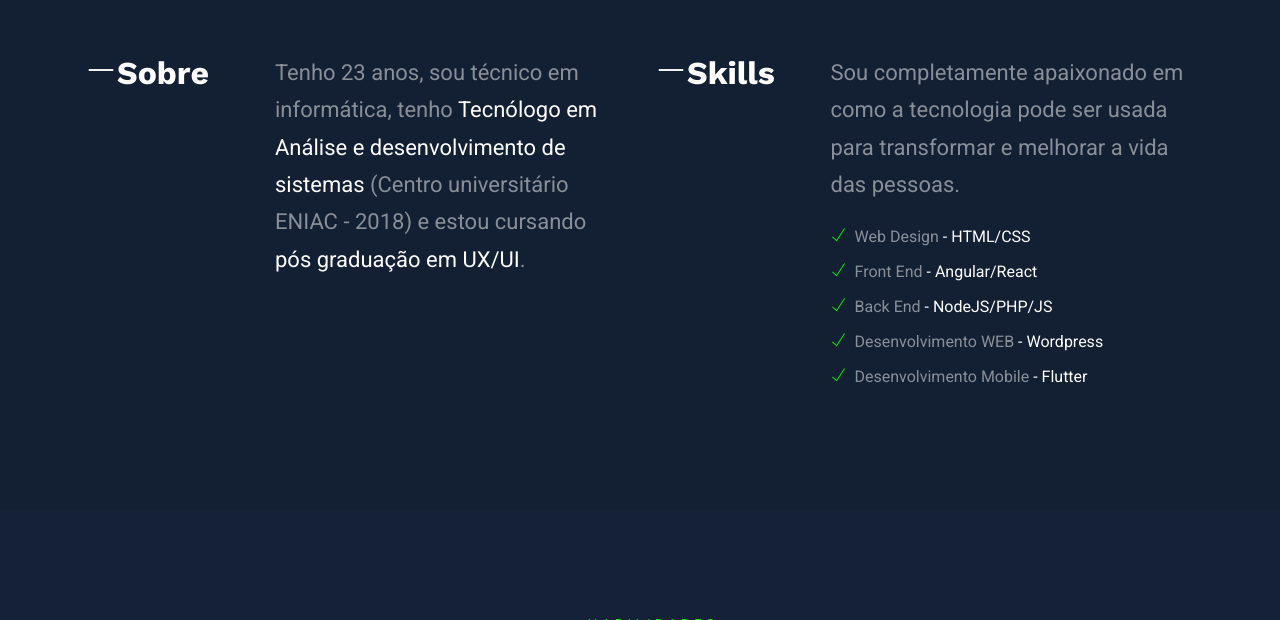
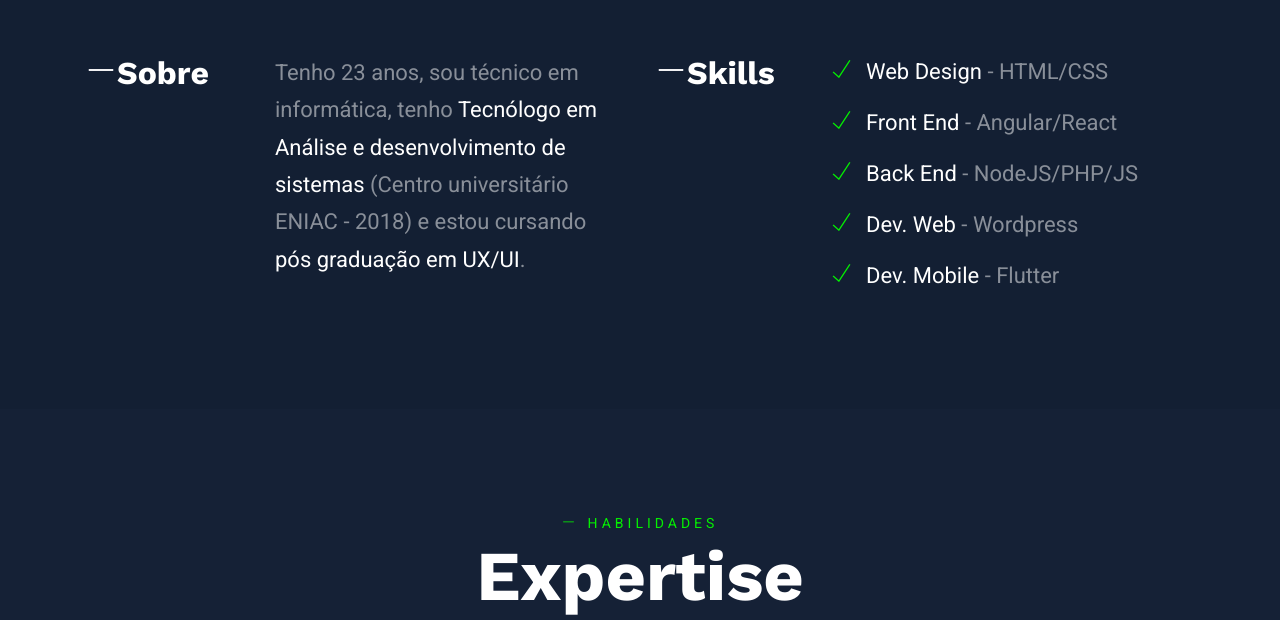
Before and after one commit to marcossancal/marcossancal.github.io, a plain HTML site: page index.html in a window 1280 px wide. Shown: the part 1062-1682 px from the top of the page. Drawn offline with nearby package versions, Linux system fonts and the light colour scheme.

Commit message:
Ajustes 2.0

```diff
--- a/index.html
+++ b/index.html
@@ -55,7 +55,7 @@
 			<div class="col-lg-6 col-12 col-md-7">
 				<div class="ml-5 position-relative mt-5 mt-lg-0">
 					<span class="head-trans">Marcos</span>
-					<h1 class="font-weight-normal text-color text-md"><i class="ti-minus mr-2"></i>Desenvolvedor de Softwares</h1>
+					<h1 class="font-weight-normal text-color text-md sm-hidden"><i class="ti-minus mr-2"></i>Desenvolvedor/Designer</h1>
 					<h2 class="mt-3 text-lg mb-3 text-capitalize">Marcos Sanches</h2>
 					<p class="animated fadeInUp lead mt-4 mb-5 text-white-50 lh-35">Tenho 23 anos, sou analista de sistemas e trabalho principalmente com JavaScript e PHP. Estou fazendo pós graduação em UX/UI, estudo Java, Angular e sou apaixonado pela forma como a tecnologia pode transformar a vida das pessoas.</p>
 					<a href="#about" class="btn btn-solid-border">Sobre mim</a>
@@ -84,17 +84,14 @@
 						<h2><i class="ti-minus"></i>Skills</h2>
 					</div>
 					<div class="col-lg-9 pl-5">
-						<p class="text-white-50 text-md">
-							Sou completamente apaixonado em como a tecnologia pode ser usada para transformar e melhorar a vida das pessoas.
-						</p>
 						<ul class="list-unstyled lh-35">
-							<li><i class="ti-check mr-2 text-color"></i><span class="text-white-50">Web Design</span> - HTML/CSS</li>
-						    <li><i class="ti-check mr-2 text-color"></i><span class="text-white-50">Front End</span> - Angular/React</li>
-						    <li><i class="ti-check mr-2 text-color"></i><span class="text-white-50">Back End</span> - NodeJS/PHP/JS</li>
-						    <li><i class="ti-check mr-2 text-color"></i><span class="text-white-50">Desenvolvimento WEB</span> - Wordpress</li>
-						    <li><i class="ti-check mr-2 text-color"></i><span class="text-white-50">Desenvolvimento Mobile</span> - Flutter</li>
+							<li><p class="text-md text-white-50"><i class="ti-check mr-2 text-color"></i> <span class="text-white">Web Design</span> - HTML/CSS</p></li>
+							<li><p class="text-md text-white-50"><i class="ti-check mr-2 text-color"></i> <span class="text-white">Front End</span> - Angular/React</p></li>
+							<li><p class="text-md text-white-50"><i class="ti-check mr-2 text-color"></i> <span class="text-white">Back End</span> - NodeJS/PHP/JS</p></li>
+							<li><p class="text-md text-white-50"><i class="ti-check mr-2 text-color"></i> <span class="text-white">Dev. Web</span> - Wordpress</p></li>
+							<li><p class="text-md text-white-50"><i class="ti-check mr-2 text-color"></i> <span class="text-white">Dev. Mobile</span> - Flutter</p></li>
 						</ul>
-					</div>
+						</div>
 				</div>
 			</div>
 		</div>
```
